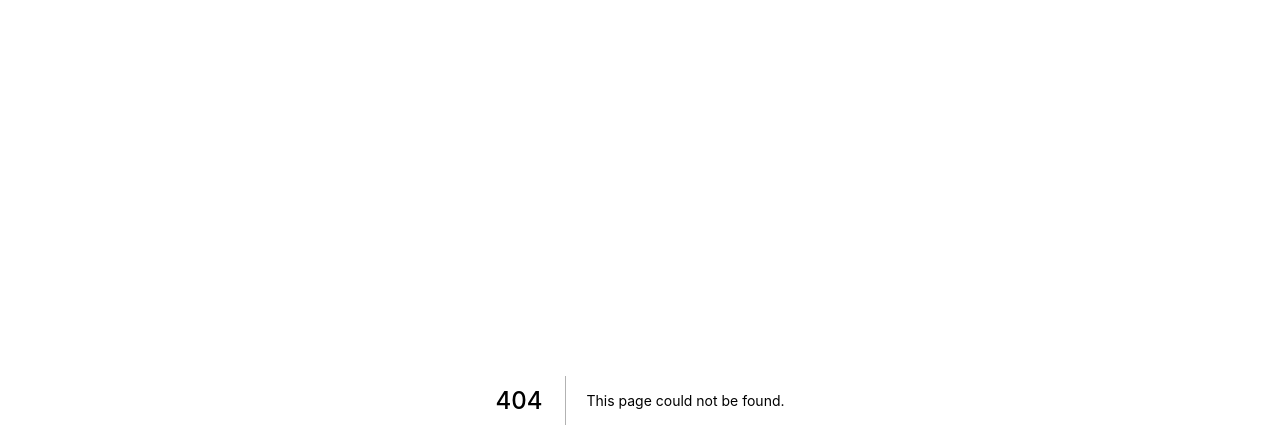
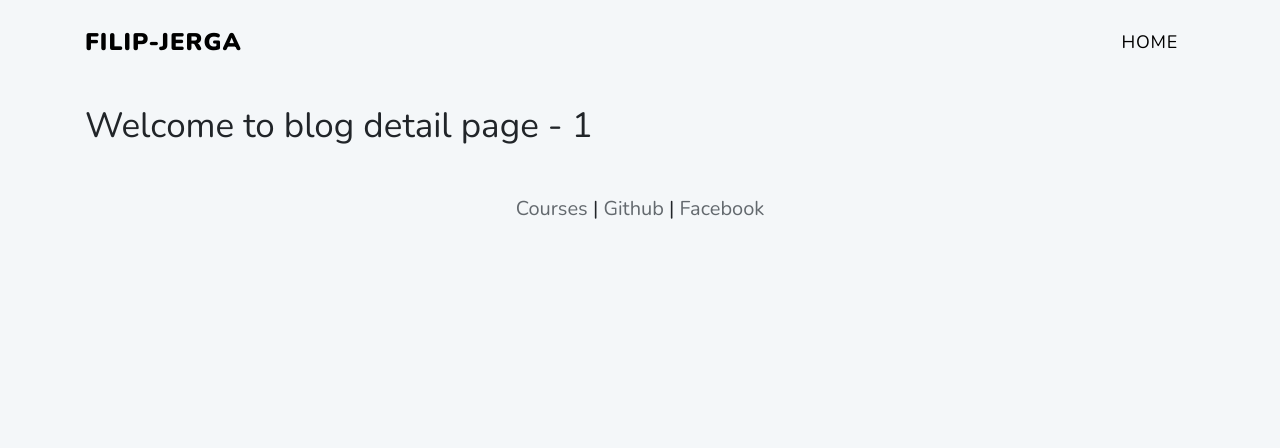
Before and after one commit to siegblink/next-sanity-blog, a Next.js app: page /blogs/1 in a window 1280 px wide. Before the commit this address had no page. Shown: the top 448 px of the page. Built offline with nearby package versions, Linux system fonts and the light colour scheme.

Commit message:
Add dynamic 'blog' page.

```diff
--- /dev/null
+++ b/pages/blogs/[slug].js
@@ -0,0 +1,15 @@
+import { useRouter } from 'next/router'
+import PageLayout from 'components/PageLayout'
+
+function BlogDetail() {
+  const { query } = useRouter()
+  debugger
+
+  return (
+    <PageLayout>
+      <h1>Welcome to blog detail page - {query?.slug}</h1>
+    </PageLayout>
+  )
+}
+
+export default BlogDetail
```
